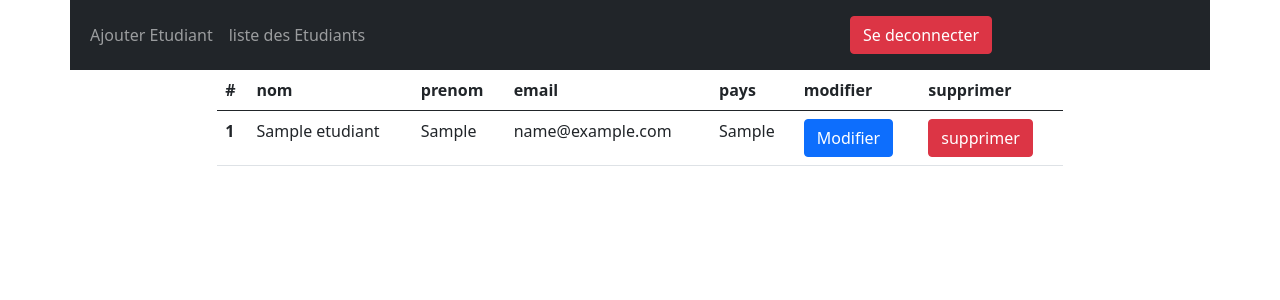
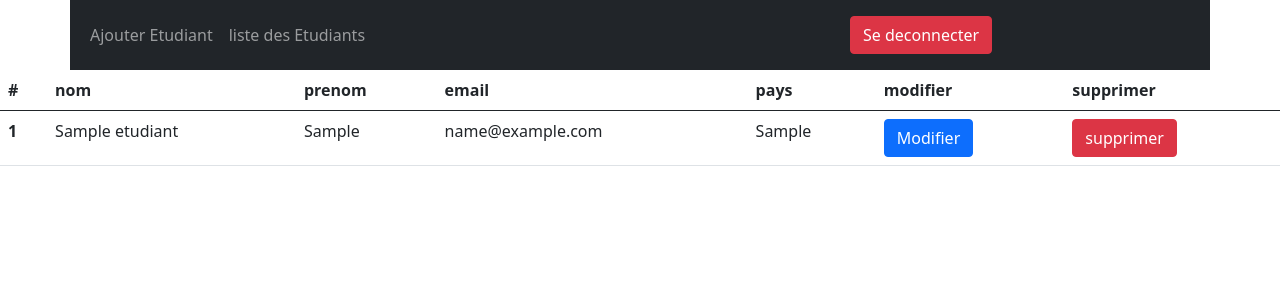
Before and after one commit to aaliboye/Gestionetudiants-PHP, a PHP site: page /listeEtu.php in a window 1280 px wide. Shown: the top 300 px of the page. Run offline with PHP 8.4, Linux system fonts and the light colour scheme; tables that the repository leaves empty or names only in its code hold one stand-in row (values such as "Sample post").

Commit message:
tabe etudiant modifie

```diff
--- a/listeEtu.php
+++ b/listeEtu.php
@@ -11,9 +11,8 @@
         include_once('menu.php');
     ?>
 
-        <div class="row justify-content-center">
-            <div class="col-8">
-            <table class="table">
+
+        <table class="table">
             <thead>
                 <tr>
                     <th scope="col">#</th>
@@ -25,8 +24,6 @@
                     <th scope="col">supprimer</th>
                 </tr>
             </thead>
-
-
     <?php
 
         $bdd = new PDO('mysql:host=localhost;dbname=ecole', 'root', '');
@@ -53,7 +50,5 @@
         }
     ?>
     </table>
-    </div>
-        </div>
 </body>
 </html>
```
